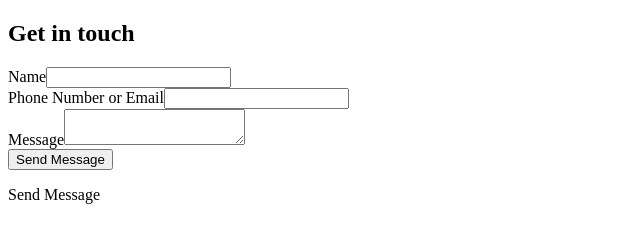
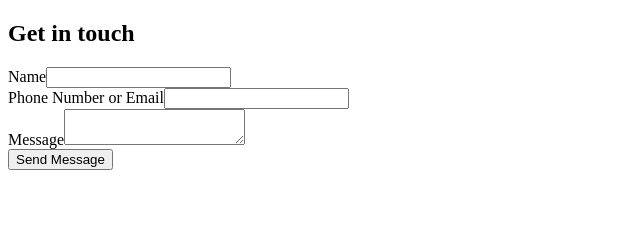
Before and after one commit to winnie-webb/tonyarts, a Gatsby site: page /components/contactus in a window 1280 px wide. Shown: the whole page, without its empty margins (0-640 px from the left). Built offline with nearby package versions, Linux system fonts and the light colour scheme; Gatsby itself is replaced by a stand-in of ours.

```diff
--- a/src/pages/components/contactus.js
+++ b/src/pages/components/contactus.js
@@ -29,6 +29,7 @@
       data: new FormData(form),
     })
       .then((r) => {
+        console.log(new FormData(form));
         handleServerResponse(true, "Message was sent!", form);
       })
       .catch((r) => {
@@ -67,12 +68,11 @@
         </div>
         <div className="form-btnWrapper">
           <button className="btn contact-us__formBtn" type="submit">
-            Send Message
+            {serverState.status.msg}
           </button>
         </div>
       </form>
       <div className="contact-us__imageWrapper"></div>
-      <p>{serverState.status.msg}</p>
     </section>
   );
 };
```
